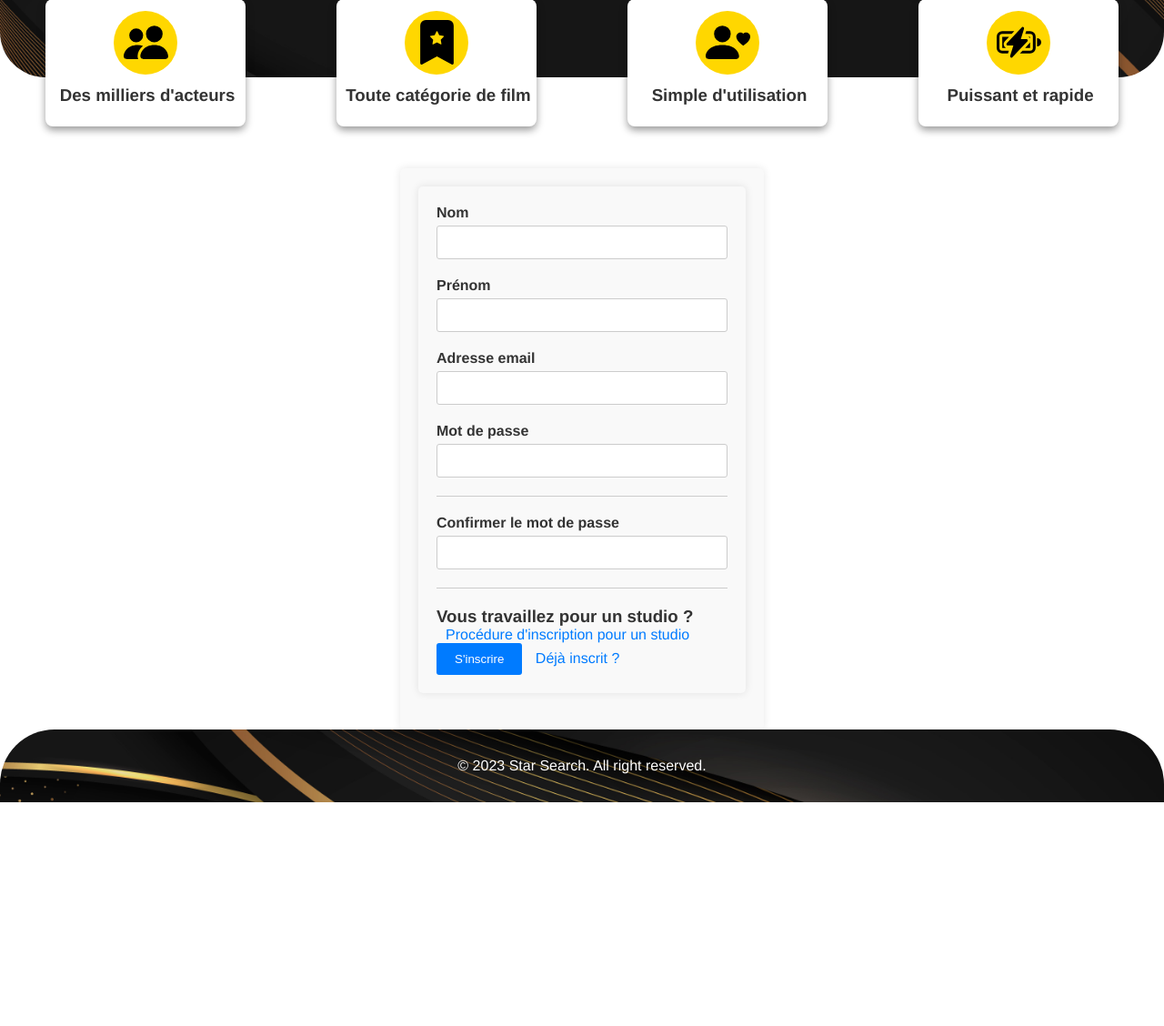
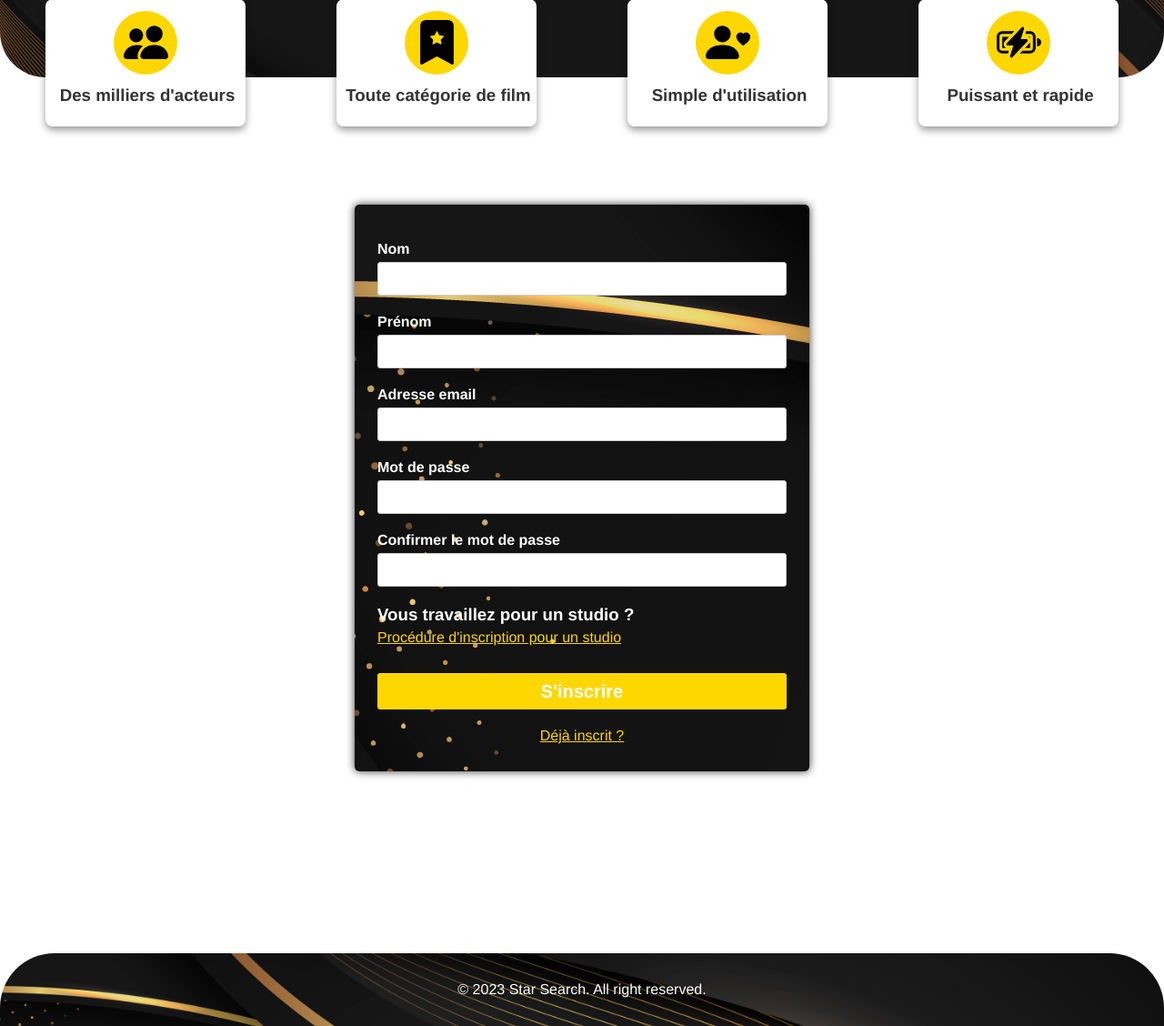
Before and after one commit to EtienneDTS/starSearch, a Python web app: template templates/register.html in a window 1280 px wide. Shown: the part 415-1543 px from the top of the page at 91% size. Before the commit the page ends 1297 px from the top, so only its background shows below. Run offline with Jinja, Linux system fonts and the light colour scheme; the template is opened without the code that fills it, so the values that code supplies are empty.

Commit message:
login register

```diff
--- a/app.py
+++ b/app.py
@@ -1,6 +1,6 @@
 from flask import Flask
 from flask_pagerouter import PageRouter
-from flask_bcrypt import Bcrypt
+
 
 
 import os
@@ -13,8 +13,6 @@ app = Flask(__name__)
 PageRouter(app)
 secret_key = os.environ.get("SECRET_KEY")
 app.config["SECRET_KEY"] = secret_key
-bcrypt = Bcrypt(app)
-
 
 if __name__ == "__main__":
     app.run(debug=True)
--- a/pages/login.py
+++ b/pages/login.py
@@ -2,6 +2,6 @@ from flask import Flask, render_template, request, redirect, url_for
 from flask_bcrypt import Bcrypt
 
 def page_login():
-    return "<h1>Login</h1>"
+    return render_template("login.html")
 
 page_methods = ['GET', 'POST']
--- a/static/register.css
+++ b/static/register.css
@@ -1,62 +1,91 @@
-.container {
-    max-width: 400px;
-    margin: 0 auto;
-    padding: 20px;
-    background-color: #f9f9f9;
+.form {
+    display: flex;
+    align-items: center;
+    justify-content: center;
+    position: relative;
+    width: 80%;
+    max-width: 500px;
+    margin-top: 140px;
+    margin-bottom: 200px;
+    background-color: black;
+    background: url("./images/ressources/6943174.jpg");
     border-radius: 5px;
-    box-shadow: 0 0 10px rgba(0, 0, 0, 0.1);
+    box-shadow: 0 0 10px rgba(0, 0, 0, 0.8);
+    left: 50%;
+    transform: translateX(-50%);
+
 }
 
-.container h2 {
-    margin-top: 0;
-    color: #333;
+.container {
+    display: flex;
+    justify-content: space-between;
+    align-items: center;
+    flex-direction: column;
+    width: 90%;
+    margin-top: 30px;
+    margin-bottom: 30px;
 }
 
-.container div {
-    margin-bottom: 20px;
+.container>div {
+    width: 100%;
+    margin: 10px 0;
+
 }
 
-.container label {
+
+
+
+
+.container label,
+.container h3 {
     display: block;
     font-weight: bold;
     margin-bottom: 5px;
+    color: #fff;
 }
 
-.container input[type="text"],
-.container input[type="email"],
-.container input[type="password"] {
+.container input {
     width: 100%;
     padding: 10px;
     border: 1px solid #ccc;
     border-radius: 3px;
 }
 
-.container hr {
-    border: none;
-    border-top: 1px solid #ccc;
-    margin: 20px 0;
+.container input:focus {
+    outline: none;
+    border-color: #ffd700;
 }
 
 .container button[type="submit"] {
-    background-color: #007bff;
+    width: 100%;
+    font-weight: bold;
+    font-size: 20px;
+    height: 40px;
+    background-color: #ffd700;
     color: #fff;
-    padding: 10px 20px;
     border: none;
     border-radius: 3px;
     cursor: pointer;
-    transition: background-color 0.3s;
+    margin: 20px 0;
+
 }
 
 .container button[type="submit"]:hover {
-    background-color: #0056b3;
+
+    background-color: #e5bb00;
 }
 
 .container a {
-    text-decoration: none;
-    color: #007bff;
-    margin-left: 10px;
+    text-decoration: underline;
+    color: #ffd700;
 }
 
 .container a:hover {
     text-decoration: underline;
 }
+
+.message {
+    color: crimson;
+    margin: 20px 0;
+
+}
--- a/templates/register.html
+++ b/templates/register.html
@@ -10,11 +10,13 @@
 
 {% block content %}
 
-<form method="POST" class="container" action="{{url_for('page_register')}}">
-    {% if message %}
-    <h2>{{message}}</h2>
-    {% endif %}
+<form method="POST" class="form" action="{{url_for('page_register')}}">
+
+
     <div class="container">
+        {% if message %}
+        <span class="message">{{message}}</span>
+        {% endif %}
         <div>
             <label for="name">Nom</label>
             <input name="lastname" type="text" required>
@@ -31,15 +33,20 @@
             <label for="password">Mot de passe</label>
             <input type="password" name="password">
         </div>
-        <hr>
-
         <div>
             <label for="password">Confirmer le mot de passe</label>
             <input type="password" name="password2">
         </div>
-        <hr>
-        <h3>Vous travaillez pour un studio ?</h3>
-        <a href="#">Procédure d'inscription pour un studio</a>
+
+
+
+
+        <div>
+            <h3>Vous travaillez pour un studio ?</h3>
+            <a href="#">Procédure d'inscription pour un studio</a>
+        </div>
+
+
 
         <button type="submit">S'inscrire</button>
         <a href="{{url_for('page_login')}}">Déjà inscrit ?</a>
--- a/utils.py
+++ b/utils.py
@@ -1,5 +1,8 @@
 import sqlite3
 import os
+from flask_bcrypt import Bcrypt
+from app import app
+
 
 path = "./database.db"
 
@@ -26,3 +29,5 @@ def query_db(query, params=None):
     metadata = cursor.description
     connexion.close()
     return result, metadata
+
+bcrypt = Bcrypt(app)
```
Also changed, not shown: pages/register.py (+15 -7 lines), templates/login.html (+4 -5 lines), database.db.
